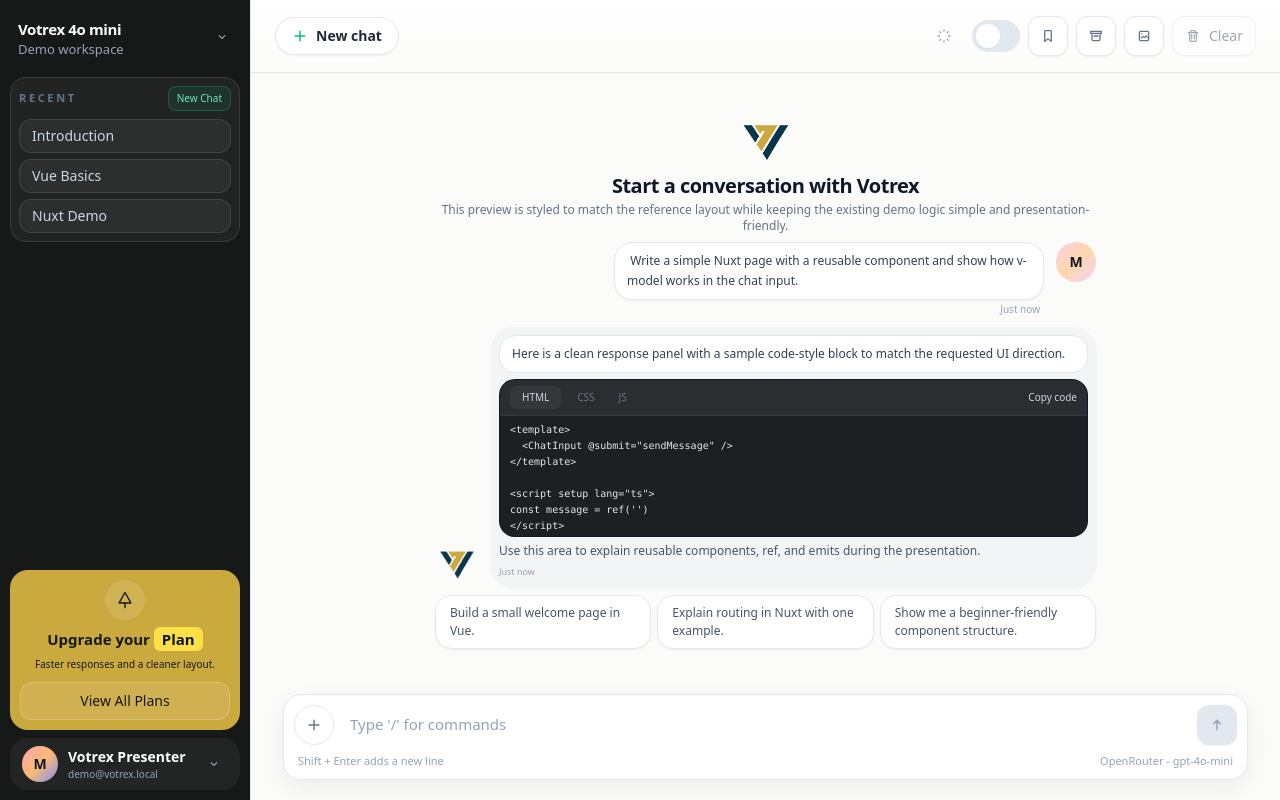
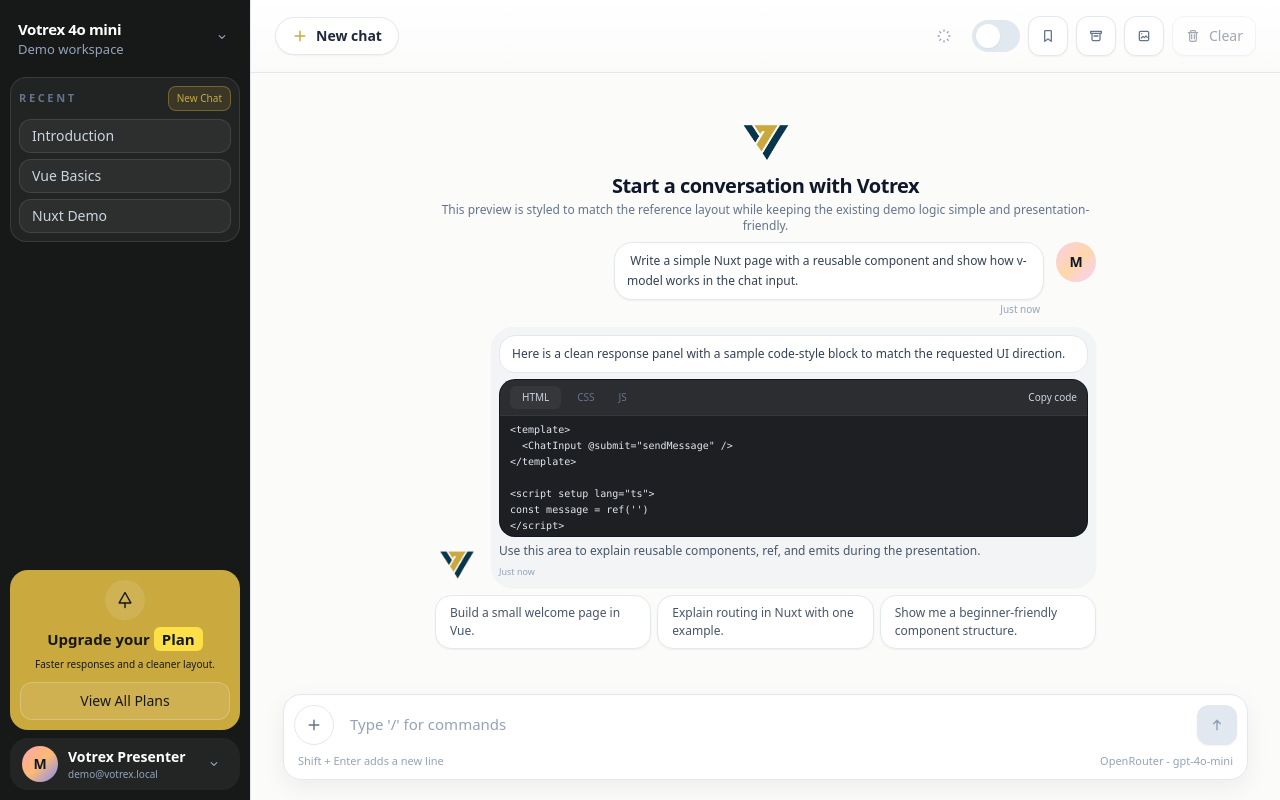
Before and after one commit to Taylerv1/Vortex, a Nuxt app: page /chat in a window 1280 px wide. Built offline with nearby package versions, Linux system fonts and the light colour scheme.

Commit message:
fix: update color scheme across components for improved visual consistency

```diff
--- a/assets/css/main.css
+++ b/assets/css/main.css
@@ -12,7 +12,8 @@
   }
 
   ::selection {
-    @apply bg-emerald-200 text-slate-900;
+    background-color: rgba(202, 169, 63, 0.35);
+    color: #0f172a;
   }
 }
 
--- a/components/ChatHeader.vue
+++ b/components/ChatHeader.vue
@@ -26,11 +26,11 @@ const accentToggle = ref(false)
       <div class="flex flex-wrap items-center gap-2.5">
         <button
           type="button"
-          class="inline-flex items-center gap-2 rounded-full border border-slate-200 bg-white px-4 py-2 text-sm font-semibold text-slate-800 shadow-sm transition hover:border-emerald-300 hover:text-emerald-600"
+          class="inline-flex items-center gap-2 rounded-full border border-slate-200 bg-white px-4 py-2 text-sm font-semibold text-slate-800 shadow-sm transition hover:border-[#caa93f]/45 hover:text-[#caa93f]"
           @click="emit('newChat')"
         >
           <svg
-            class="h-4 w-4 text-emerald-500"
+            class="h-4 w-4 text-[#caa93f]"
             viewBox="0 0 20 20"
             fill="none"
             xmlns="http://www.w3.org/2000/svg"
@@ -70,7 +70,7 @@ const accentToggle = ref(false)
         <button
           type="button"
           class="relative inline-flex h-8 w-12 items-center rounded-full p-1 transition"
-          :class="accentToggle ? 'bg-emerald-400/70' : 'bg-slate-200'"
+          :class="accentToggle ? 'bg-[#caa93f]/70' : 'bg-slate-200'"
           @click="accentToggle = !accentToggle"
           aria-label="Theme accent toggle"
         >
--- a/components/ChatInput.vue
+++ b/components/ChatInput.vue
@@ -77,7 +77,7 @@ function handleKeydown(event: KeyboardEvent) {
 
       <button
         type="submit"
-        class="flex h-10 w-10 shrink-0 items-center justify-center rounded-xl bg-emerald-500 text-white shadow-sm transition hover:bg-emerald-600 disabled:cursor-not-allowed disabled:bg-slate-200 disabled:text-slate-400"
+        class="flex h-10 w-10 shrink-0 items-center justify-center rounded-xl bg-[#caa93f] text-[#171919] shadow-sm transition hover:bg-[#b8952e] disabled:cursor-not-allowed disabled:bg-slate-200 disabled:text-slate-400"
         :disabled="!canSend"
         aria-label="Send message"
       >
--- a/components/LoadingIndicator.vue
+++ b/components/LoadingIndicator.vue
@@ -1,9 +1,9 @@
 <template>
   <div class="mx-auto flex max-w-[980px] items-center gap-3 rounded-2xl border border-slate-200 bg-white px-4 py-3 text-sm text-slate-600 shadow-sm">
     <span class="flex gap-1">
-      <span class="h-2.5 w-2.5 rounded-full bg-emerald-400" />
-      <span class="h-2.5 w-2.5 rounded-full bg-emerald-300" />
-      <span class="h-2.5 w-2.5 rounded-full bg-emerald-200" />
+      <span class="h-2.5 w-2.5 rounded-full bg-[#caa93f]" />
+      <span class="h-2.5 w-2.5 rounded-full bg-[#caa93f]/75" />
+      <span class="h-2.5 w-2.5 rounded-full bg-[#caa93f]/45" />
     </span>
     <span>Votrex is thinking...</span>
   </div>
--- a/components/Sidebar.vue
+++ b/components/Sidebar.vue
@@ -54,7 +54,7 @@ const emit = defineEmits<{
           </p>
           <button
             type="button"
-            class="rounded-lg border border-emerald-500/30 bg-emerald-500/10 px-2 py-1 text-[10px] font-medium text-emerald-300 transition hover:bg-emerald-500/20"
+            class="rounded-lg border border-[#caa93f]/40 bg-[#caa93f]/15 px-2 py-1 text-[10px] font-medium text-[#caa93f] transition hover:bg-[#caa93f]/25"
             @click="emit('newChat')"
           >
             New Chat
--- a/pages/index.vue
+++ b/pages/index.vue
@@ -36,7 +36,7 @@ const highlights = [
           </div>
 
           <div class="space-y-4">
-            <p class="text-[11px] font-semibold uppercase tracking-[0.32em] text-emerald-600">
+            <p class="text-[11px] font-semibold uppercase tracking-[0.32em] text-[#caa93f]">
               AI Workspace for Product Teams
             </p>
             <h1 class="max-w-3xl text-3xl font-semibold tracking-tight text-slate-900 md:text-[2.4rem]">
```
